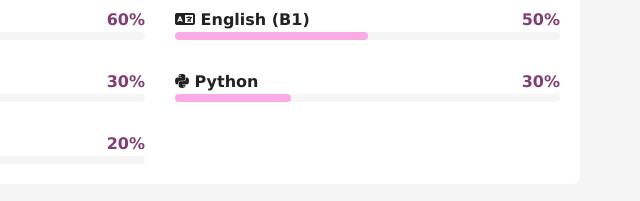
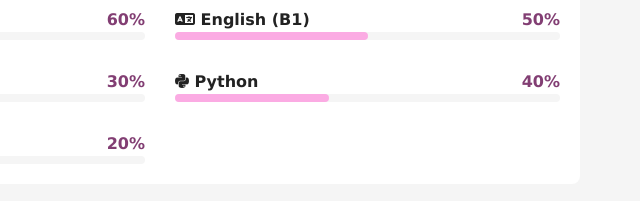
Before and after one commit to Luana-Mozer/PORTIFOLIO, a plain HTML site: page index.html in a window 1280 px wide. Both pictures are taken after a click on the button 562 px from the left and 36 px from the top of the page. Shown: the part 378-579 px from the top of the page, 640-1280 px from the left. Drawn offline with Linux system fonts and the light colour scheme.

Commit message:
Update index.html

```diff
--- a/index.html
+++ b/index.html
@@ -220,11 +220,11 @@
                                     <i class="fa-brands fa-python"></i> Python
                                 </span>
                                 <span id="porcentagem">
-                                    30%
+                                    40%
                                 </span>
                             </div>
                             <div id="barra">
-                                <div id="progresso" style="width: 30%;">
+                                <div id="progresso" style="width: 40%;">
 
                                 </div>
                             </div>
```
